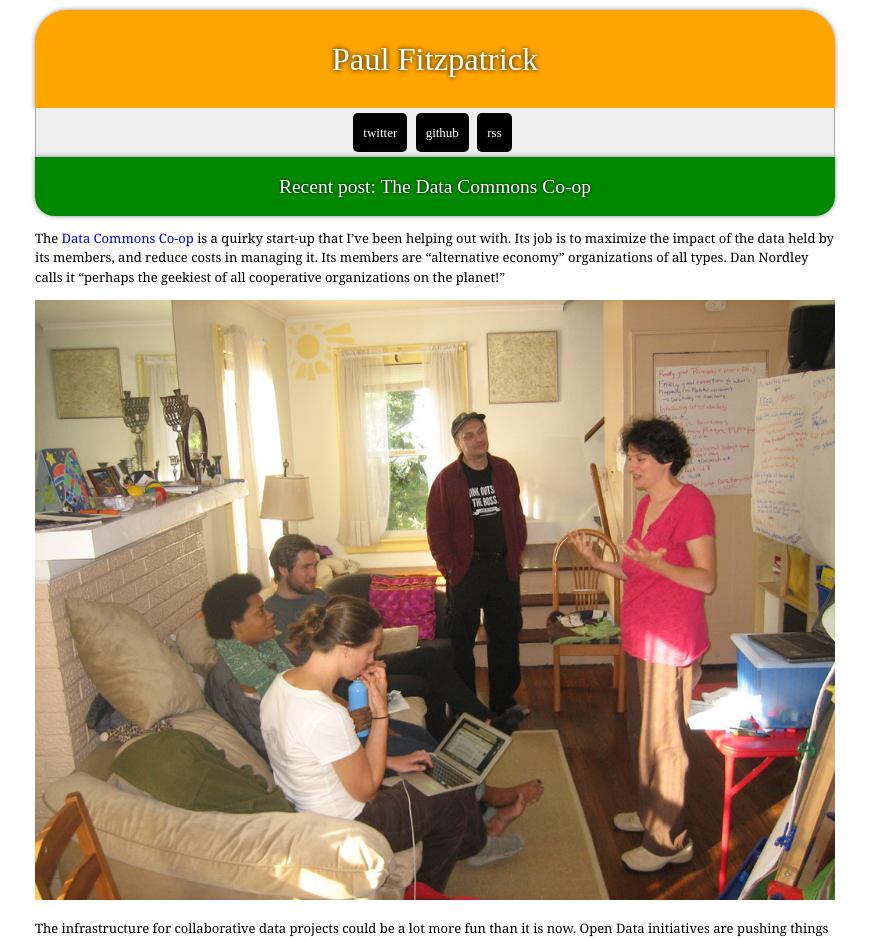
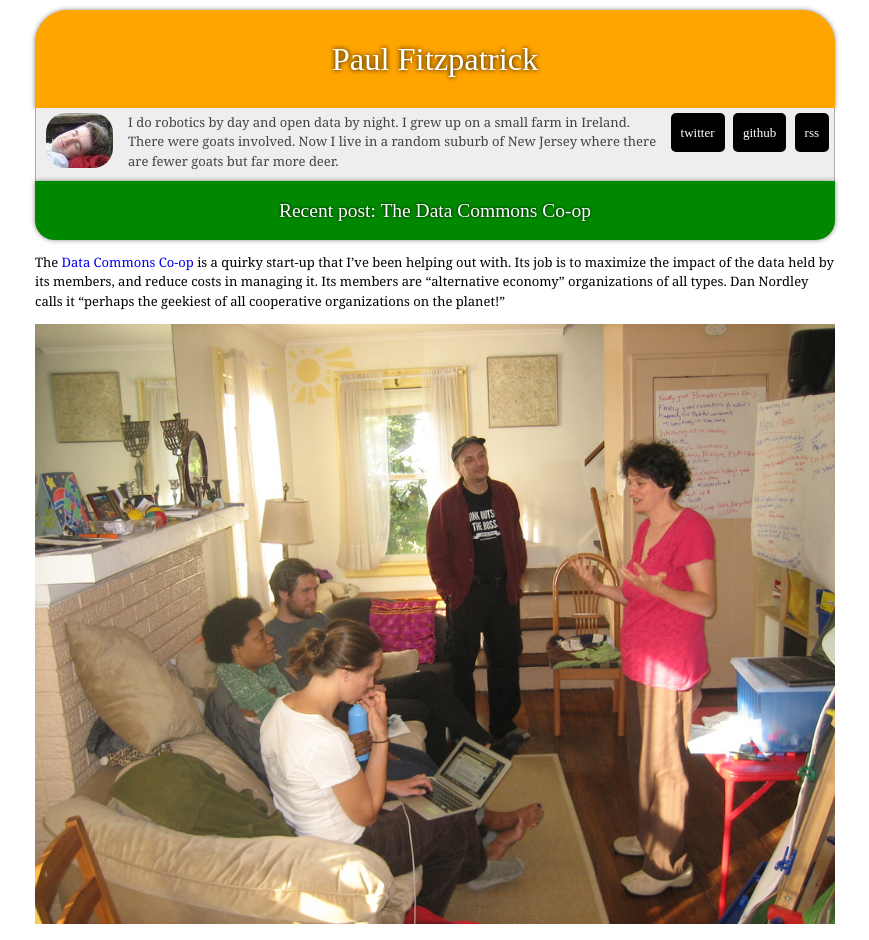
Before and after one commit to paulfitz/paulfitz.github.io, a Jekyll site: the page built from index.html, in a window 1280 px wide. Shown: the top 940 px of the page, without its empty margins (205-1074 px from the left). Built offline with Jekyll 4.4.1, drawn with Linux system fonts in a browser that asks for light colours; some web fonts are replaced.

Commit message:
show face

```diff
--- a/index.html
+++ b/index.html
@@ -3,11 +3,25 @@ title: Paul Fitzpatrick
 layout: default
 ---
 
-<ul class="menu main-menu">
+<div class="main-menu">
+
+<ul class="menu">
 <li><a href="https://twitter.com/fitzyfitzyfitzy">twitter</a></li>
 <li><a href="https://github.com/paulfitz">github</a></li>
 <li><a href="https://paulfitz.github.io/rss.xml">rss</a></li>
 </ul>
+
+<img src="/images/paulfitz.jpg" WIDTH=67 HEIGHT=55 />
+
+  <div class="intro">
+  I do robotics by day and open data by night.
+  I grew up on a small farm in Ireland. There were goats involved.
+  Now I live in a random suburb of New Jersey where there are fewer goats
+  but far more deer.
+  </div>
+
+<div class="clearer"></div>
+</div>
 
 {% for post in site.posts %}
 <div class="front-post">
--- a/style/main.css
+++ b/style/main.css
@@ -100,12 +100,24 @@ ul.index, ul.menu {
   margin: 0px;
 }
 
-ul.main-menu {
-  text-align: center;
+div.main-menu {
+  text-align: left;
+  padding-left: 10px;
   background: #eee;
   border-left: 1px solid #aaa;
   border-right: 1px solid #aaa;
   padding-top: 5px;
+}
+
+div.main-menu ul {
+  float: right;
+  padding-left: 10px;
+}
+
+div.main-menu img {
+  float: left;
+  margin-right: 15px;
+  border-radius: 20px;
 }
 
 ul.index li {
@@ -258,3 +270,12 @@ p.scale-image img {
   font-size: 50%;
   padding-left: 20px;
 }
+
+.clearer {
+  clear: both;
+}
+
+.intro {
+  padding-bottom: 10px;
+  color: #444;
+}
```
Also changed, not shown: images/paulfitz.jpg (added).
